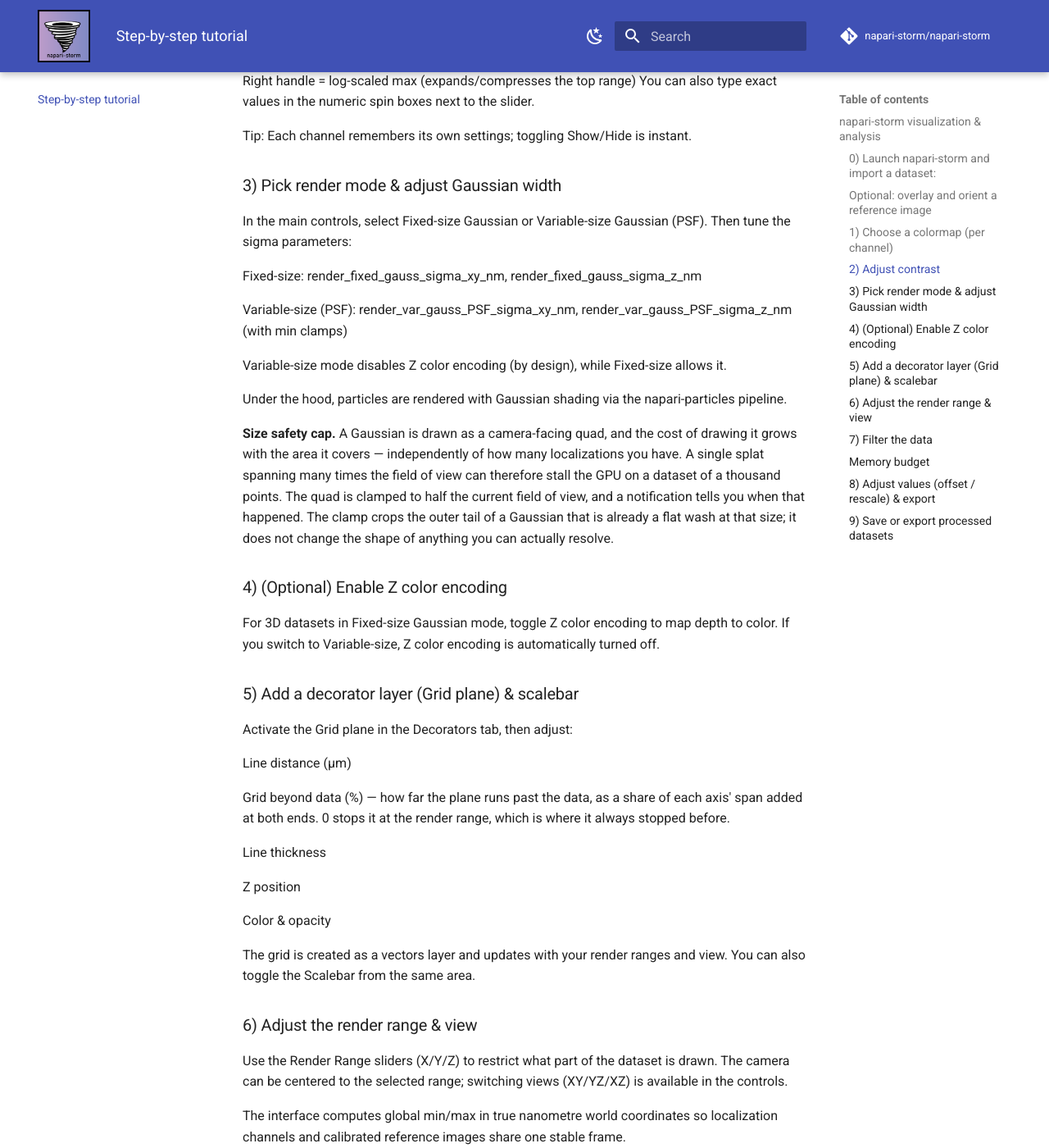
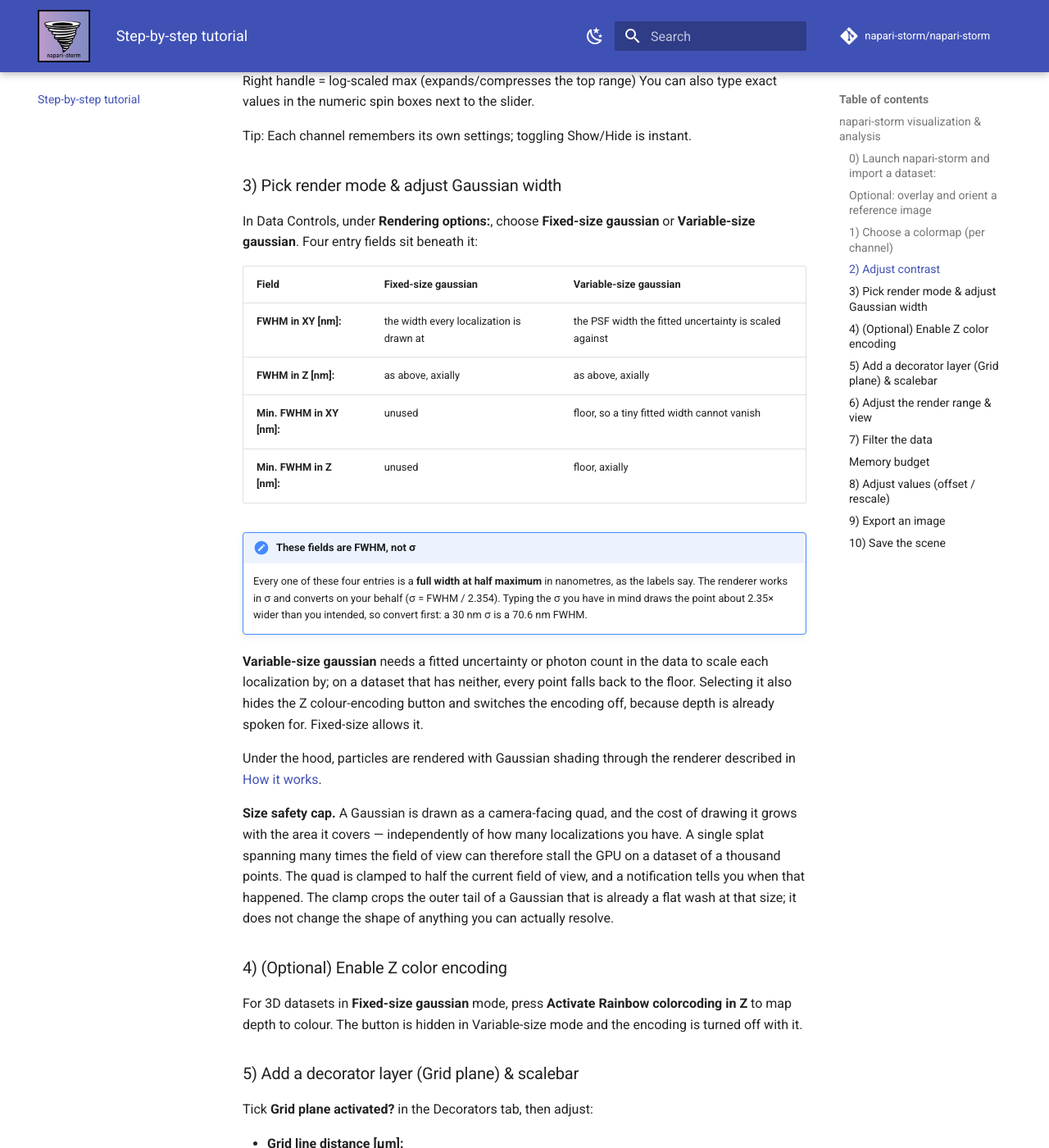
Before and after one commit to napari-storm/napari-storm, an MkDocs documentation site: the page built from docs/step-by-step.md, in a window 1280 px wide and 1400 px high, scrolled down 1423 px. Shown: the whole window at 82% size. Built offline with MkDocs 1.6.1 and Material for MkDocs 9.7.7, drawn with Linux system fonts in a browser that asks for light colours; comment, search, counter and statistics services are not loaded; some of the changed text lies outside the part shown.

Commit message:
Say what the interface actually says
An audit of every checkable claim against the code on main.  The worst
of it was in the tutorial, where step 3 told the reader to "tune the
sigma parameters" and named four internal dock-widget attributes.  The
four controls are labelled "FWHM in XY [nm]" and friends, and
`_read_fwhm` divides by 2.354 on the way in: a reader who typed the
sigma they had in mind got a point 2.35x wider than they asked for.  The
section now names the labels the user sees, says which two of the four
fields do anything in which mode, and states the conversion.

The rest of the tutorial was paraphrasing the interface rather than
quoting it -- "Line distance", "Z position", "Import File button",
"Plugins -> napari-storm" -- so every control is now named as it is
labelled.  Two user-facing features were missing outright: Save Scene /
Load Scene, and the OME-TIFF export that index.md advertises as a
headline feature while the tutorial mentioned only the .ns export.

README pointed at `src/napari_storm/Custom_Import.py`, which has been at
`localization_dataset_types/Custom_Import.py` for some time; named four
tabs where there are five; and called the render mode "variabel gaussian
mode", which is neither the spelling nor the label.

embedding.md opened by claiming every example on the page is executed by
`_tests/test_embedding.py`.  Three are not -- the column-declaration
example, close_all, and the whole export section -- though all three are
covered elsewhere.  The claim now names the three files that make it
true, which is a stronger thing to be able to say than a false version
of it.

api.md called `NullRenderer` out of existence by saying three
implementations satisfy the renderer contract; four do, and the fourth
is the one an embedding host tests against.  It also omitted
`MinfluxDataV2Class`, which is the reader behind a headline feature.

Co-Authored-By: Claude Opus 5 <noreply@anthropic.com>

````diff
--- a/docs/step-by-step.md
+++ b/docs/step-by-step.md
@@ -6,9 +6,10 @@
 
     napari
 
-→ Open Plugins → napari-storm.
+→ Open **Plugins → Napari STORM**.
 
-Import your dataset by drag & drop or via the Import File button. Closing the file picker without
+Import your dataset by drag & drop, or with **Import Localization File…** in the
+Data Controls tab. Closing the file picker without
 choosing a file leaves the current session unchanged.
 
 Reading the file happens in the background. The window stays usable, a progress dialog appears for
@@ -58,15 +59,32 @@ Tip: Each channel remembers its own settings; toggling Show/Hide is instant.
 
 ### 3) Pick render mode & adjust Gaussian width
 
-In the main controls, select Fixed-size Gaussian or Variable-size Gaussian (PSF). Then tune the sigma parameters:
+In Data Controls, under **Rendering options:**, choose **Fixed-size gaussian** or
+**Variable-size gaussian**. Four entry fields sit beneath it:
 
-Fixed-size: render_fixed_gauss_sigma_xy_nm, render_fixed_gauss_sigma_z_nm
+| Field | Fixed-size gaussian | Variable-size gaussian |
+|---|---|---|
+| **FWHM in XY [nm]:** | the width every localization is drawn at | the PSF width the fitted uncertainty is scaled against |
+| **FWHM in Z [nm]:** | as above, axially | as above, axially |
+| **Min. FWHM in XY [nm]:** | unused | floor, so a tiny fitted width cannot vanish |
+| **Min. FWHM in Z [nm]:** | unused | floor, axially |
 
-Variable-size (PSF): render_var_gauss_PSF_sigma_xy_nm, render_var_gauss_PSF_sigma_z_nm (with min clamps)
+!!! note "These fields are FWHM, not σ"
 
-Variable-size mode disables Z color encoding (by design), while Fixed-size allows it.
+    Every one of these four entries is a **full width at half maximum** in
+    nanometres, as the labels say. The renderer works in σ and converts on your
+    behalf (σ = FWHM / 2.354). Typing the σ you have in mind draws the point
+    about 2.35× wider than you intended, so convert first: a 30 nm σ is a
+    70.6 nm FWHM.
 
-Under the hood, particles are rendered with Gaussian shading via the napari-particles pipeline.
+**Variable-size gaussian** needs a fitted uncertainty or photon count in the
+data to scale each localization by; on a dataset that has neither, every point
+falls back to the floor. Selecting it also hides the Z colour-encoding button
+and switches the encoding off, because depth is already spoken for. Fixed-size
+allows it.
+
+Under the hood, particles are rendered with Gaussian shading through the
+renderer described in [How it works](how-it-works.md).
 
 **Size safety cap.** A Gaussian is drawn as a camera-facing quad, and the cost of drawing it grows
 with the area it covers — independently of how many localizations you have. A single splat spanning
@@ -77,29 +95,33 @@ change the shape of anything you can actually resolve.
 
 ### 4) (Optional) Enable Z color encoding
 
-For 3D datasets in Fixed-size Gaussian mode, toggle Z color encoding to map depth to color. If you switch to Variable-size, Z color encoding is automatically turned off.
+For 3D datasets in **Fixed-size gaussian** mode, press **Activate Rainbow
+colorcoding in Z** to map depth to colour. The button is hidden in
+Variable-size mode and the encoding is turned off with it.
 
 ### 5) Add a decorator layer (Grid plane) & scalebar
 
-Activate the Grid plane in the Decorators tab, then adjust:
+Tick **Grid plane activated?** in the Decorators tab, then adjust:
 
-Line distance (µm)
+* **Grid line distance [µm]:**
+* **Grid beyond data [%]:** — how far the plane runs past the data, as a share
+  of each axis' span added at both ends. 0 stops it at the render range, which
+  is where it always stopped before.
+* **Grid line thickness:**
+* **Z Pos:**
+* **Grid line color:** and **Grid plane opacity:**
 
-Grid beyond data (%) — how far the plane runs past the data, as a share of each
-axis' span added at both ends. 0 stops it at the render range, which is where it
-always stopped before.
-
-Line thickness
-
-Z position
-
-Color & opacity
-
-The grid is created as a vectors layer and updates with your render ranges and view. You can also toggle the Scalebar from the same area.
+The grid is created as a vectors layer and updates with your render ranges and
+view. **Render Range Box** draws the render-range bounds in the same tab, and
+the **Scalebar** checkbox and its **Size of Scalebar [nm]:** field are in Data
+Controls.
 
 ### 6) Adjust the render range & view
 
-Use the Render Range sliders (X/Y/Z) to restrict what part of the dataset is drawn. The camera can be centered to the selected range; switching views (XY/YZ/XZ) is available in the controls.
+Use the **Render range** sliders — **X-range**, **Y-range**, **Z-range** — to
+restrict what part of the dataset is drawn, and **Reset Render Range** to put
+them back. **Reset view:** offers **XY**, **YZ** and **XZ**, each of which
+looks at the plane its label names, keeping the current centre and zoom.
 
 The interface computes global min/max in true nanometre world coordinates so localization channels
 and calibrated reference images share one stable frame.
@@ -134,17 +156,36 @@ remove it:
 NAPARI_STORM_RENDER_BUDGET_MB=8192 napari
 ```
 
-### 8) Adjust values (offset / rescale) & export
+### 8) Adjust values (offset / rescale)
 
-In Data Adjustment:
+In the **Data adjustment** tab, select a parameter and apply an offset or a
+rescale; the view refreshes automatically. The adjusted dataset can be written
+back out as a `.ns` file from the same tab.
 
-Select a parameter and apply add offset or rescale; the view refreshes automatically.
+### 9) Export an image
 
-Use Export current dataset as .ns to save your adjusted data.
+**Export OME-TIFF…** in Data Controls rasterizes the reconstruction at a pixel
+size you choose and writes that calibration into the file. Two things are worth
+knowing:
 
-### 9) Save or export processed datasets
+* **It never downsamples to fit.** The pixel size you ask for is the pixel size
+  you get, so a small one on a large field of view makes a large file. The
+  dialog shows the resulting dimensions, the file size and any warnings, and
+  updates them as you change the pixel size — all before anything is written.
+* **It exports what your filters left active**, not what the renderer happens
+  to be showing. If a large dataset is being displayed as a subsample to stay
+  within the memory budget, the export still contains every localization that
+  passed your filters.
 
-After filtering/adjustment, save your results from the respective panels (e.g., the .ns export).
+### 10) Save the scene
+
+**Save Scene…** writes this session's *decisions* — alignment, colours, render
+settings, reference-image placement, camera — as a small JSON file. The
+localizations are not copied into it; the scene points at the files it came
+from, so it stays small and does not duplicate your data.
+
+**Load Scene…** re-applies a saved scene to the datasets that are loaded now. It
+does not open files: which data is loaded stays your choice.
 
 Tips
 
````
Also changed, not shown: README.md (+7 -6 lines), docs/api.md (+10 -2 lines), docs/embedding.md (+5 -2 lines), docs/index.md (+2 -1 lines).
